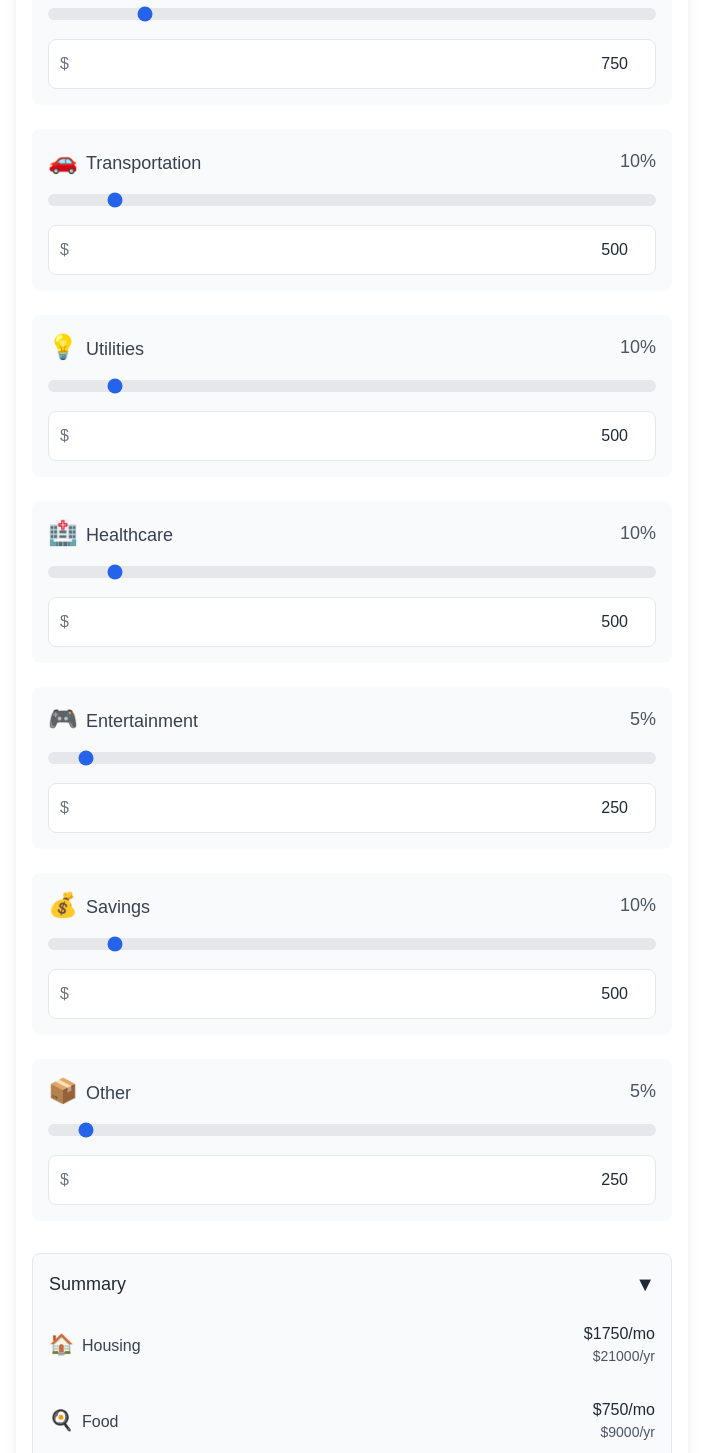
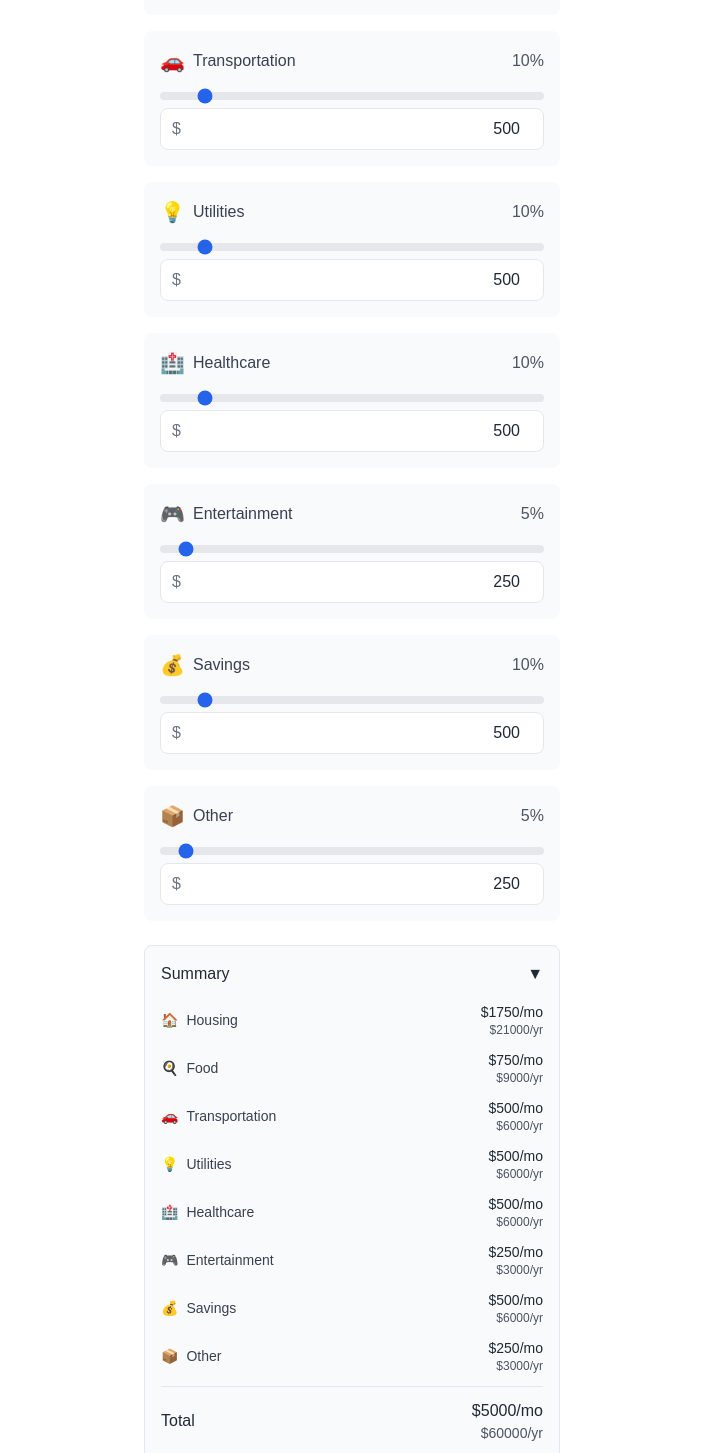
Before and after one commit to JeremyDNguyen/budget-tracker, a Next.js app: page / in a window 1280 px wide. Shown: the part 577-2030 px from the top of the page, without its empty margins (288-991 px from the left). Built offline with nearby package versions, Linux system fonts and the light colour scheme.

Commit message:
Improved Mobile Responsiveness

```diff
--- a/components/BudgetSlider.js
+++ b/components/BudgetSlider.js
@@ -1,5 +1,5 @@
 'use client'
-import React, { useState, useEffect } from 'react';
+import React, { useState } from 'react';
 
 const BudgetSlider = () => {
   const [totalBudget, setTotalBudget] = useState(5000);
@@ -14,14 +14,6 @@ const BudgetSlider = () => {
     { name: 'Savings', emoji: '💰', percentage: 10, amount: 500 },
     { name: 'Other', emoji: '📦', percentage: 5, amount: 250 }
   ]);
-
-  useEffect(() => {
-    const newCategories = categories.map(cat => ({
-      ...cat,
-      amount: Math.round((totalBudget * cat.percentage) / 100)
-    }));
-    setCategories(newCategories);
-  }, [totalBudget]);
 
   const handlePercentageChange = (index, newValue) => {
     if (isNaN(newValue)) return;
@@ -53,62 +45,48 @@ const BudgetSlider = () => {
 
     if (isNaN(newPercentage)) return;
 
-    const oldValue = newCategories[index].percentage;
-    const diff = newPercentage - oldValue;
-
-    const remainingCategories = newCategories.filter((_, i) => i !== index);
-    const totalRemaining = remainingCategories.reduce((sum, cat) => sum + cat.percentage, 0);
-
-    if (totalRemaining > 0) {
-      remainingCategories.forEach(cat => {
-        cat.percentage = Math.max(0, cat.percentage - (diff * (cat.percentage / totalRemaining)));
-        cat.amount = Math.round((totalBudget * cat.percentage) / 100);
-      });
-    }
-
     newCategories[index].percentage = newPercentage;
     newCategories[index].amount = newAmount;
     setCategories(newCategories);
   };
 
   return (
-    <div className="w-full max-w-2xl mx-auto p-4 bg-white min-h-screen sm:min-h-0 sm:rounded-lg sm:shadow-lg sm:my-8">
-      <h1 className="text-2xl font-bold text-center mb-6 text-gray-800">Budget Tracker</h1>
+    <div className="min-h-screen bg-white px-4 py-6 w-full max-w-md mx-auto">
+      <h1 className="text-2xl font-bold text-center mb-8 text-gray-800">Budget Tracker</h1>
 
       <div className="mb-8">
-        <label className="block text-lg font-medium mb-3 text-gray-700">Monthly Budget</label>
+        <label className="block text-lg mb-2 text-gray-700">Monthly Budget</label>
         <div className="relative">
-          <span className="absolute left-3 top-1/2 -translate-y-1/2 text-gray-500 text-lg">$</span>
+          <span className="absolute left-3 top-1/2 -translate-y-1/2 text-gray-500">$</span>
           <input
             type="number"
             value={totalBudget}
             onChange={(e) => setTotalBudget(Math.max(0, Number(e.target.value) || 0))}
-            className="w-full p-4 pl-8 text-lg border rounded-lg text-gray-800 bg-gray-50 focus:bg-white focus:ring-2 focus:ring-blue-500 focus:outline-none"
+            className="w-full p-3 pl-7 text-lg border rounded-lg text-gray-800 bg-gray-50"
           />
         </div>
       </div>
 
-      <div className="space-y-6">
+      <div className="space-y-4">
         {categories.map((category, index) => (
           <div key={index} className="bg-gray-50 p-4 rounded-lg">
-            <div className="flex items-center justify-between mb-3">
-              <span className="text-lg font-medium text-gray-700">
-                <span className="text-2xl mr-2">{category.emoji}</span>
-                {category.name}
-              </span>
-              <span className="text-lg font-medium text-gray-600">
-                {Math.round(category.percentage || 0)}%
+            <div className="flex items-center justify-between mb-2">
+              <div className="flex items-center gap-2">
+                <span className="text-xl">{category.emoji}</span>
+                <span className="text-base font-medium text-gray-700">{category.name}</span>
+              </div>
+              <span className="text-base font-medium text-gray-600">
+                {Math.round(category.percentage)}%
               </span>
             </div>
 
-            <div className="space-y-3">
             <input
               type="range"
               min="0"
               max="100"
               value={category.percentage || 0}
               onChange={(e) => handlePercentageChange(index, Number(e.target.value))}
-                className="w-full h-3 bg-gray-200 rounded-lg appearance-none cursor-pointer accent-blue-600"
+              className="w-full h-2 bg-gray-200 rounded-lg appearance-none cursor-pointer accent-blue-600 mb-2"
             />
 
             <div className="relative">
@@ -117,45 +95,47 @@ const BudgetSlider = () => {
                 type="number"
                 value={category.amount || 0}
                 onChange={(e) => handleAmountChange(index, Number(e.target.value))}
-                  className="w-full p-3 pl-8 border rounded-lg text-right text-gray-800 bg-white"
+                className="w-full p-2 pl-7 border rounded-lg text-right text-gray-800 bg-white"
               />
-              </div>
             </div>
           </div>
         ))}
       </div>
 
-      <div className="mt-8 p-4 bg-gray-50 rounded-lg border border-gray-200">
+      <div className="mt-6 bg-gray-50 rounded-lg border border-gray-200">
         <button
           onClick={() => setShowSummary(!showSummary)}
-          className="w-full flex items-center justify-between text-lg font-medium mb-4 text-gray-800 hover:text-gray-600"
+          className="w-full flex items-center justify-between p-4 text-base font-medium text-gray-800 hover:text-gray-600"
         >
           <span>Summary</span>
-          <span className="text-xl">{showSummary ? '▼' : '▲'}</span>
+          <span>{showSummary ? '▼' : '▲'}</span>
         </button>
-        <div className={`space-y-4 overflow-hidden transition-all duration-300 ease-in-out ${showSummary ? 'max-h-[1000px] opacity-100' : 'max-h-0 opacity-0'}`}>
+
+        <div className={`overflow-hidden transition-all duration-300 ease-in-out ${showSummary ? 'max-h-[1000px] opacity-100' : 'max-h-0 opacity-0'}`}>
+          <div className="px-4 pb-4 space-y-3">
             {categories.map((category, index) => (
-            <div key={index} className="flex justify-between items-center py-2">
-              <span className="text-base text-gray-700">
-                <span className="text-xl mr-2">{category.emoji}</span>
+              <div key={index} className="flex justify-between items-center">
+                <span className="text-sm text-gray-700">
+                  <span className="mr-2">{category.emoji}</span>
                   {category.name}
                 </span>
                 <div className="text-right">
-                <div className="text-base font-medium text-gray-800">
-                  ${Math.round(category.amount || 0)}/mo
+                  <div className="text-sm font-medium text-gray-800">
+                    ${Math.round(category.amount)}/mo
                   </div>
-                <div className="text-sm text-gray-600">
-                  ${Math.round((category.amount || 0) * 12)}/yr
+                  <div className="text-xs text-gray-600">
+                    ${Math.round(category.amount * 12)}/yr
                   </div>
                 </div>
               </div>
             ))}
-          <div className="border-t border-gray-200 pt-4 mt-4">
+            <div className="border-t border-gray-200 pt-3 mt-3">
               <div className="flex justify-between items-center font-medium">
-              <span className="text-lg text-gray-800">Total</span>
+                <span className="text-base text-gray-800">Total</span>
                 <div className="text-right">
-                <div className="text-lg text-gray-800">${totalBudget}/mo</div>
-                <div className="text-base text-gray-600">${totalBudget * 12}/yr</div>
+                  <div className="text-base text-gray-800">${totalBudget}/mo</div>
+                  <div className="text-sm text-gray-600">${totalBudget * 12}/yr</div>
+                </div>
               </div>
             </div>
           </div>
```
Lines whose indentation alone changed are shown as unchanged.
